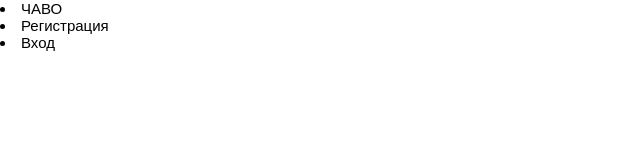
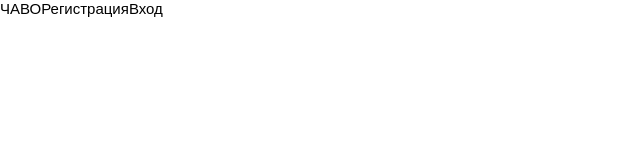
Before and after one commit to k0ttee/k0ttee.github.io, a plain HTML site: page a.html in a window 1280 px wide. Shown: the whole page, without its empty margins (0-640 px from the left). Drawn offline with nearby package versions, Linux system fonts and the light colour scheme; a web font is replaced by a local one.

Commit message:
Update a.html

```diff
--- a/a.html
+++ b/a.html
@@ -79,7 +79,7 @@
 
 		var menu = [];
 		$.each( data[lang], function( key, val ) {
-			menu.push( "<li onClick='" + key + "'>" + val + "</li>" );
+			menu.push( "<a onClick='" + key + "'>" + val + "</a>" );
 		});
 		console.log(menu);
 		$('header nav').html(menu);
```
